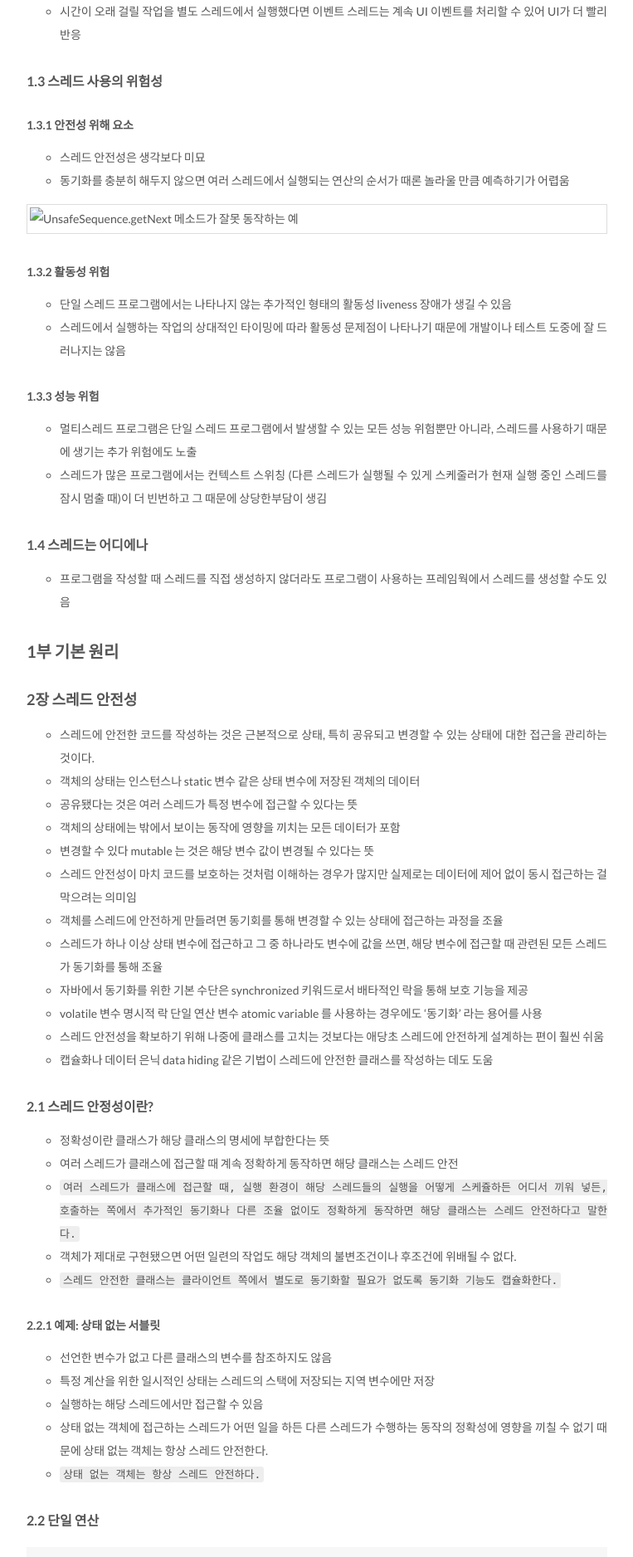
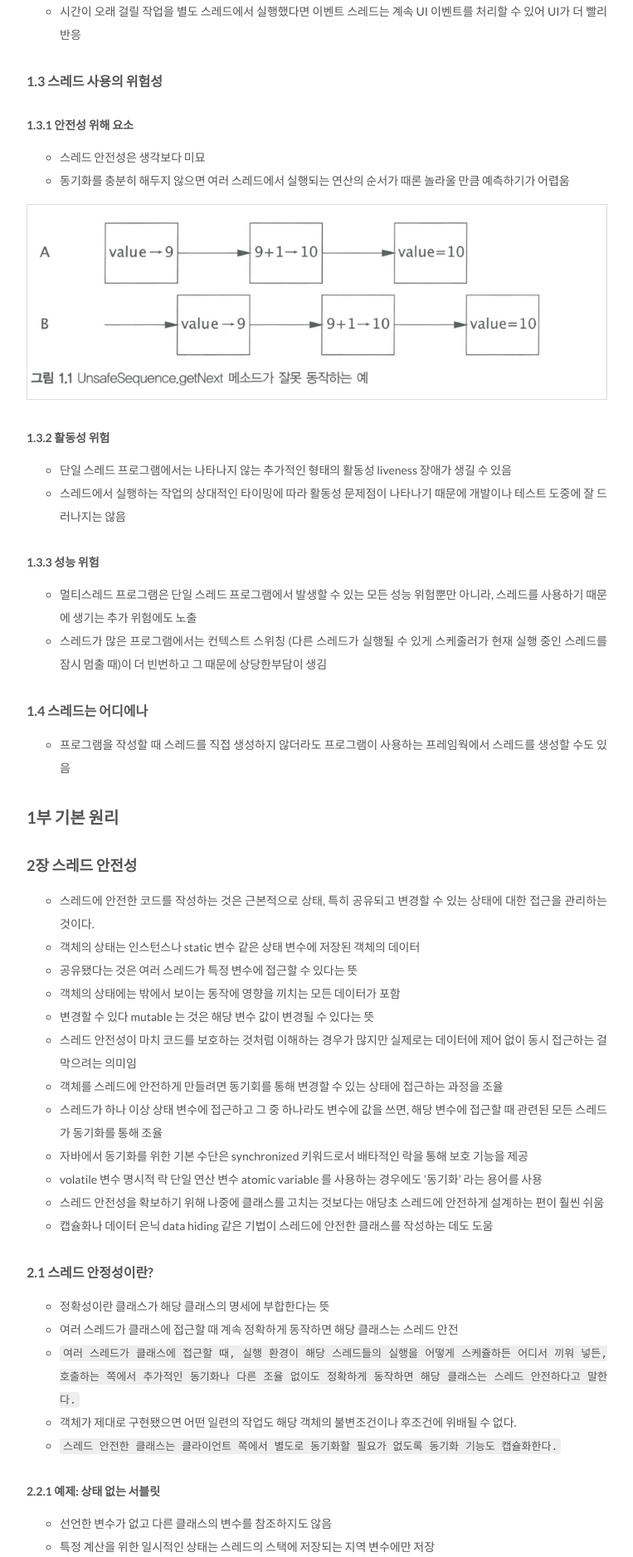
Before and after one commit to csj4032/csj4032.github.io, a Jekyll site: the page built from _posts/2018-01-21-자바병렬프로그래밍.md, in a window 1280 px wide. Shown: the part 1878-3755 px from the top of the page at 83% size, without its empty margins (258-1021 px from the left). Built offline with Jekyll 4.4.1, drawn with Linux system fonts in a browser that asks for light colours.

Commit message:
자바병렬프로그래밍 이미지 수정

```diff
--- a/_posts/2018-01-21-자바병렬프로그래밍.md
+++ b/_posts/2018-01-21-자바병렬프로그래밍.md
@@ -53,7 +53,7 @@ tags:
 * 스레드 안전성은 생각보다 미묘
 * 동기화를 충분히 해두지 않으면 여러 스레드에서 실행되는 연산의 순서가 때론 놀라울 만큼 예측하기가 어렵움
 
-![UnsafeSequence.getNext 메소드가 잘못 동작하는 예](/images/프로그래밍_언어/자바/자바병렬프로그래밍/figure_1-1.png)
+![UnsafeSequence.getNext 메소드가 잘못 동작하는 예](/assets/images/books/프로그래밍_언어/자바/자바병렬프로그래밍/figure_1-1.png)
 
 ##### 1.3.2 활동성 위험
 * 단일 스레드 프로그램에서는 나타나지 않는 추가적인 형태의 활동성 liveness 장애가 생길 수 있음
@@ -538,7 +538,7 @@ public class ListHelper<E> {
 #### 5.1 동기화된 컬렉션 클래스
 * 동기화되어 있는 컬렉션 클래스의 대표 주자는 바로 Vector와 HashTable이다.
 
-![getlast 메소드와 deletelast 메소드가 절묘하게 겹쳐져 동작해 ArraylndexOutOfBoundsExceptionO I 발생하는 모습](/images/프로그래밍_언어/자바/자바병렬프로그래밍/figure_5-1.png)
+![getlast 메소드와 deletelast 메소드가 절묘하게 겹쳐져 동작해 ArraylndexOutOfBoundsExceptionO I 발생하는 모습](/assets/images/books/프로그래밍_언어/자바/자바병렬프로그래밍/figure_5-1.png)
 
 ##### 5.1.1 동기화된 컬렉션 클래스의 문제점
 * 여러 스레드가 해당 컬렉션 하나를 놓고 동시에 그 내용을 변경하려 한다면 컬렉션 클래스가 상식적으로 올바른 방법으로 동작하지 않을 수도 있다.
```
